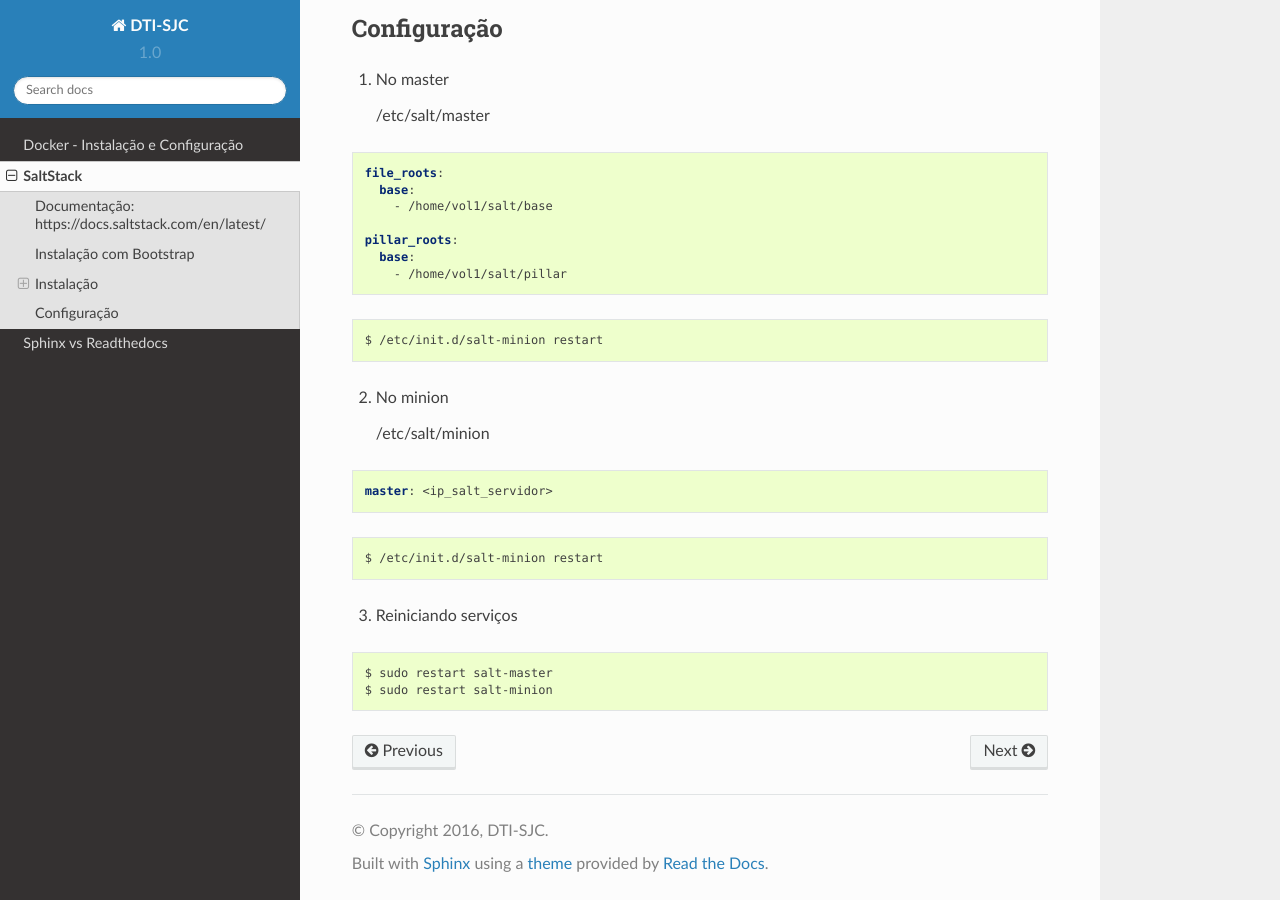
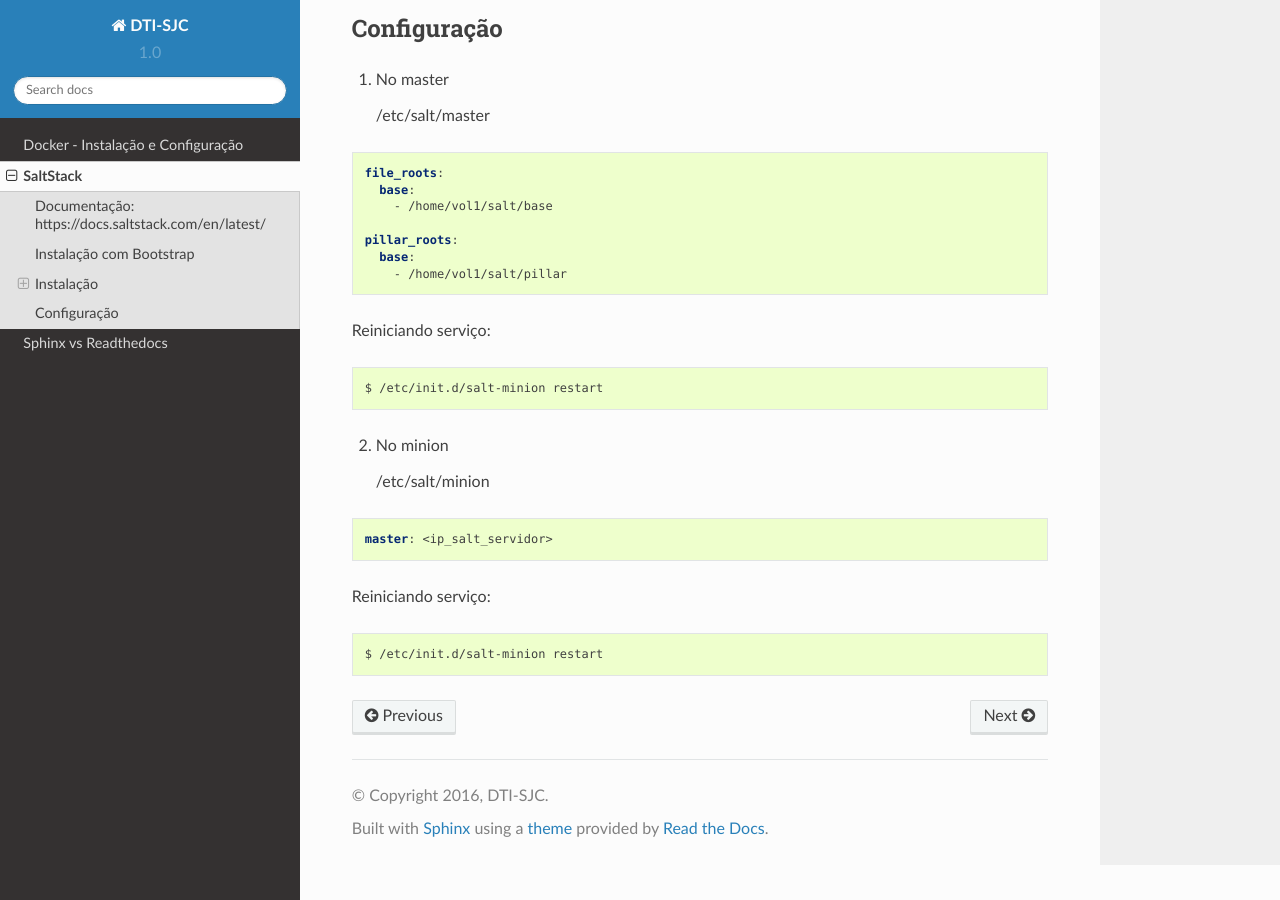
Before and after one commit to tiusjc/dtisjc-docs, a Sphinx documentation site: the page built from docs/source/saltstack.rst, in a window 1280 px wide and 900 px high, scrolled down 864 px. Built offline with Sphinx 7.4.7 and the Read the Docs theme 2.0.0, drawn with Linux system fonts in a browser that asks for light colours.

Commit message:
Atualizando salt

```diff
--- a/docs/source/saltstack.rst
+++ b/docs/source/saltstack.rst
@@ -56,6 +56,8 @@ Configuração
     base:
       - /home/vol1/salt/pillar
 
+Reiniciando serviço:
+
 .. code-block:: bash
 
   $ /etc/init.d/salt-minion restart
@@ -68,13 +70,8 @@ Configuração
 
   master: <ip_salt_servidor>
 
+Reiniciando serviço:
+
 .. code-block:: bash
 
   $ /etc/init.d/salt-minion restart
-
-3. Reiniciando serviços
-
-.. code-block:: bash
-
-  $ sudo restart salt-master
-  $ sudo restart salt-minion
```
Also changed, not shown: 4 other files.
